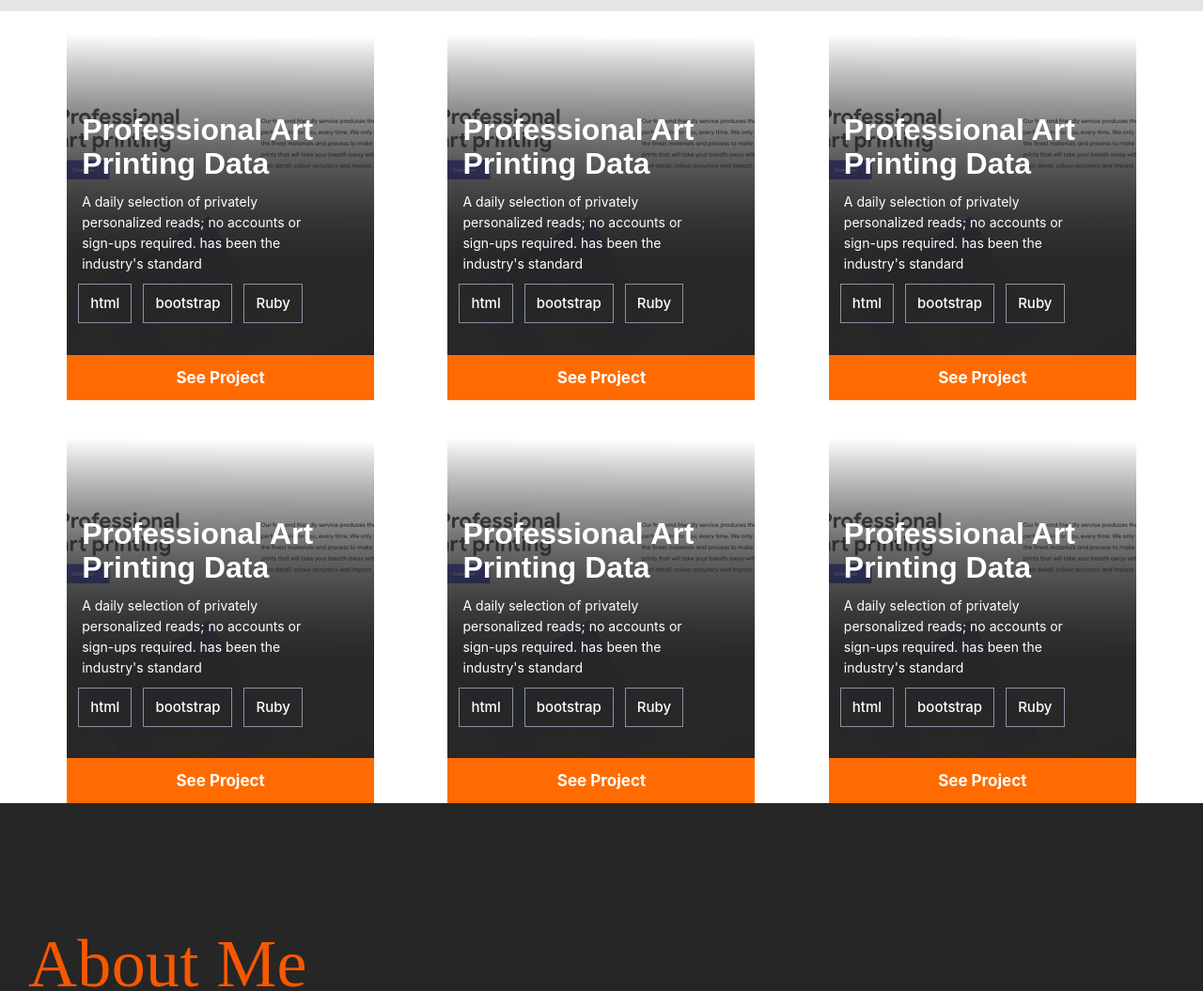
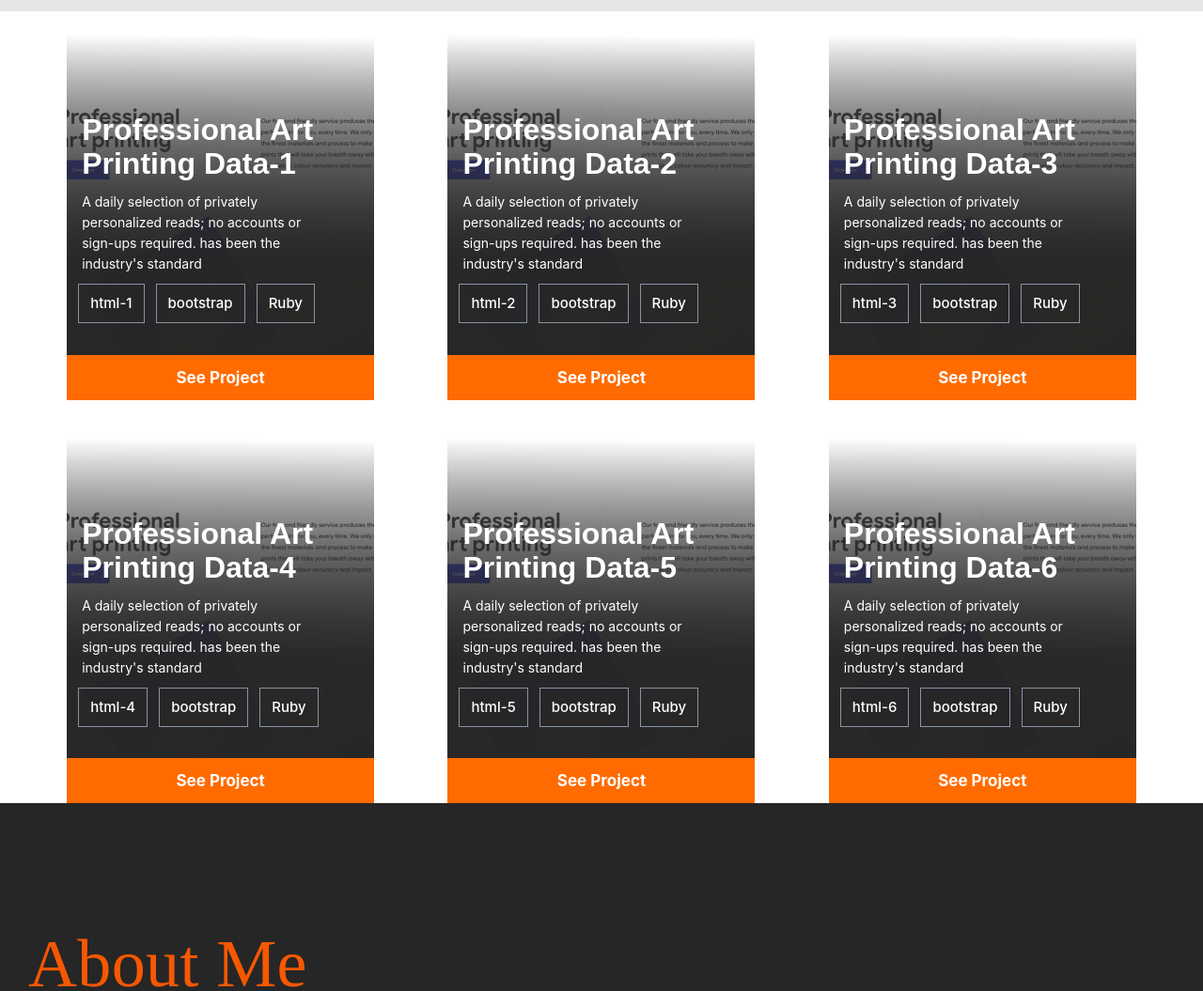
Before and after one commit to RHK-MICROVERSE/My-Portfolio, a website: page index.html in a window 1280 px wide. Shown: the part 1780-2835 px from the top of the page at 94% size. Drawn offline with Linux system fonts and the light colour scheme.

Commit message:
finish dynamic creations, data linking and check for lint errors

```diff
--- a/js/script.js
+++ b/js/script.js
@@ -1,219 +1,210 @@
 function controlMobileMenu() {
-  const open = document.getElementById("mobile-nav");
-  const close = document.getElementById("close-menu");
-  const portfolio = document.getElementById("mobile-portfolio");
-  const about = document.getElementById("mobile-about");
-  const contact = document.getElementById("mobile-contact");
+  const open = document.getElementById('mobile-nav');
+  const close = document.getElementById('close-menu');
+  const portfolio = document.getElementById('mobile-portfolio');
+  const about = document.getElementById('mobile-about');
+  const contact = document.getElementById('mobile-contact');
   function openMenu() {
-    const menu = document.querySelector("#mobile-menu");
-    menu.classList.remove("invisible");
-    menu.classList.add("visible");
+    const menu = document.querySelector('#mobile-menu');
+    menu.classList.remove('invisible');
+    menu.classList.add('visible');
   }
   function closeMenu() {
-    const menu = document.querySelector("#mobile-menu");
-    menu.classList.remove("visible");
-    menu.classList.add("invisible");
+    const menu = document.querySelector('#mobile-menu');
+    menu.classList.remove('visible');
+    menu.classList.add('invisible');
   }
-  open.addEventListener("click", () => {
+  open.addEventListener('click', () => {
     openMenu();
   });
-  close.addEventListener("click", () => {
+  close.addEventListener('click', () => {
     closeMenu();
   });
-  portfolio.addEventListener("click", () => {
+  portfolio.addEventListener('click', () => {
     closeMenu();
   });
-  about.addEventListener("click", () => {
+  about.addEventListener('click', () => {
     closeMenu();
   });
-  contact.addEventListener("click", () => {
+  contact.addEventListener('click', () => {
     closeMenu();
   });
   const details = [
     {
-      name: "Professional Art Printing Data",
+      name: 'Professional Art Printing Data-1',
       description:
-        "A daily selection of privately personalized reads; no accounts or sign-ups required. has been the industry's standard",
-      img: "./Assets/images/mobile-snapshot-image.svg",
+        'A daily selection of privately personalized reads; no accounts or sign-ups required. has been the industry\'s standard',
       technologies: [
         {
-          name: "html",
+          name: 'html-1',
         },
         {
-          name: "bootstrap",
+          name: 'bootstrap',
         },
         {
-          name: "Ruby",
+          name: 'Ruby',
         },
       ],
     },
     {
-      name: "Professional Art Printing Data",
+      name: 'Professional Art Printing Data-2',
       description:
-        "A daily selection of privately personalized reads; no accounts or sign-ups required. has been the industry's standard",
-      img: "./Assets/images/mobile-snapshot-image.svg",
+        'A daily selection of privately personalized reads; no accounts or sign-ups required. has been the industry\'s standard',
       technologies: [
         {
-          name: "html",
+          name: 'html-2',
         },
         {
-          name: "bootstrap",
+          name: 'bootstrap',
         },
         {
-          name: "Ruby",
+          name: 'Ruby',
         },
       ],
     },
     {
-      name: "Professional Art Printing Data",
+      name: 'Professional Art Printing Data-3',
       description:
-        "A daily selection of privately personalized reads; no accounts or sign-ups required. has been the industry's standard",
-      img: "./Assets/images/mobile-snapshot-image.svg",
+        'A daily selection of privately personalized reads; no accounts or sign-ups required. has been the industry\'s standard',
       technologies: [
         {
-          name: "html",
+          name: 'html-3',
         },
         {
-          name: "bootstrap",
+          name: 'bootstrap',
         },
         {
-          name: "Ruby",
+          name: 'Ruby',
         },
       ],
     },
     {
-      name: "Professional Art Printing Data",
+      name: 'Professional Art Printing Data-4',
       description:
-        "A daily selection of privately personalized reads; no accounts or sign-ups required. has been the industry's standard",
-      img: "./Assets/images/mobile-snapshot-image.svg",
+        'A daily selection of privately personalized reads; no accounts or sign-ups required. has been the industry\'s standard',
       technologies: [
         {
-          name: "html",
+          name: 'html-4',
         },
         {
-          name: "bootstrap",
+          name: 'bootstrap',
         },
         {
-          name: "Ruby",
+          name: 'Ruby',
         },
       ],
     },
     {
-      name: "Professional Art Printing Data",
+      name: 'Professional Art Printing Data-5',
       description:
-        "A daily selection of privately personalized reads; no accounts or sign-ups required. has been the industry's standard",
-      img: "./Assets/images/mobile-snapshot-image.svg",
+        'A daily selection of privately personalized reads; no accounts or sign-ups required. has been the industry\'s standard',
       technologies: [
         {
-          name: "html",
+          name: 'html-5',
         },
         {
-          name: "bootstrap",
+          name: 'bootstrap',
         },
         {
-          name: "Ruby",
+          name: 'Ruby',
         },
       ],
     },
     {
-      name: "Professional Art Printing Data",
+      name: 'Professional Art Printing Data-6',
       description:
-        "A daily selection of privately personalized reads; no accounts or sign-ups required. has been the industry's standard",
-      img: "./Assets/images/mobile-snapshot-image.svg",
+        'A daily selection of privately personalized reads; no accounts or sign-ups required. has been the industry\'s standard',
       technologies: [
         {
-          name: "html",
+          name: 'html-6',
         },
         {
-          name: "bootstrap",
+          name: 'bootstrap',
         },
         {
-          name: "Ruby",
+          name: 'Ruby',
         },
       ],
     },
   ];
-
   // create project details cards dynamically on page load
-
   details.forEach((detail) => {
-    const cardMaster = document.querySelector("#card-master");
-    const cardDetails = document.createElement("div");
-    cardDetails.classList.add("cards-details");
+    // create project sections (cards)
+    const cardMaster = document.querySelector('#card-master');
+    const cardDetails = document.createElement('div');
+    cardDetails.classList.add('cards-details');
     cardMaster.appendChild(cardDetails);
-    const cardContainer = document.createElement("div");
+    const cardContainer = document.createElement('div');
     cardDetails.appendChild(cardContainer);
-    cardContainer.classList.add("card-container");
-    const cardTitle = document.createElement("div");
-    cardTitle.classList.add("card-title");
+    cardContainer.classList.add('card-container');
+    const cardTitle = document.createElement('div');
+    cardTitle.classList.add('card-title');
     cardContainer.appendChild(cardTitle);
-    const cardTitleh1 = document.createElement("h1");
+    const cardTitleh1 = document.createElement('h1');
     cardTitle.appendChild(cardTitleh1);
     cardTitleh1.innerText = detail.name;
-
-    const cardSubText = document.createElement("div");
-    cardSubText.classList.add("card-sup-txt");
+    // for the subcard
+    const cardSubText = document.createElement('div');
+    cardSubText.classList.add('card-sup-txt');
     cardContainer.appendChild(cardSubText);
-    const cardDescription = document.createElement("p");
-    cardDescription.classList.add("card-description");
+    const cardDescription = document.createElement('p');
+    cardDescription.classList.add('card-description');
     cardSubText.appendChild(cardDescription);
     cardDescription.textContent = detail.description;
-
-    const technologies = document.createElement("div");
-    technologies.classList.add("technologies");
-    const technologiesUl = document.createElement("ul");
+    // create the technologies section
+    const technologies = document.createElement('div');
+    technologies.classList.add('technologies');
+    const technologiesUl = document.createElement('ul');
     // create technologies lists in the card
     detail.technologies.forEach((technology) => {
-      const techLi = document.createElement("li");
+      const techLi = document.createElement('li');
       technologiesUl.appendChild(techLi);
-      techLi.classList.add("card-box");
+      techLi.classList.add('card-box');
       techLi.textContent = technology.name;
     });
-    technologiesUl.classList.add("mrw-wrapper");
+    technologiesUl.classList.add('mrw-wrapper');
     cardContainer.appendChild(technologiesUl);
-
-    const cardProjectButton = document.createElement("div");
-    cardProjectButton.classList.add("card-project-btn");
+    // create the see project button
+    const cardProjectButton = document.createElement('div');
+    cardProjectButton.classList.add('card-project-btn');
     cardContainer.appendChild(cardProjectButton);
-
-    const detailButton = document.createElement("button");
-    detailButton.classList.add("card-button-see-project");
+    const detailButton = document.createElement('button');
+    detailButton.classList.add('card-button-see-project');
     cardProjectButton.appendChild(detailButton);
-    detailButton.textContent = "See Project";
-
+    detailButton.textContent = 'See Project';
     // handle remove technologies lists from popup
     function removeTechnologiesList() {
-      const technologiesList = document.querySelector("#technologiesList");
-      const removeElement = document.querySelector("#technologiesList li");
+      const technologiesList = document.querySelector('#technologiesList');
+      const removeElement = document.querySelector('#technologiesList li');
       if (removeElement !== null) technologiesList.removeChild(removeElement);
     }
     removeTechnologiesList();
     // click event for 'See Project'
-    const detailsPopup = document.querySelector("#popup");
-    cardProjectButton.addEventListener("click", () => {
-      detailsPopup.classList.remove("hide");
-      detailsPopup.classList.add("show");
+    const detailsPopup = document.querySelector('#popup');
+    cardProjectButton.addEventListener('click', () => {
+      detailsPopup.classList.remove('hide');
+      detailsPopup.classList.add('show');
       // update content of popup based on clicked project card
-      const popupTitle = document.querySelector("#popupTitle");
+      const popupTitle = document.querySelector('#popupTitle');
       popupTitle.textContent = detail.name;
       // update technologies lists based on the content on the selected card
-      const technologiesList = document.querySelector("#technologiesList");
+      const technologiesList = document.querySelector('#technologiesList');
       detail.technologies.forEach((technology) => {
-        const techLi = document.createElement("li");
+        const techLi = document.createElement('li');
         technologiesList.appendChild(techLi);
-        techLi.classList.add("popup-box");
+        techLi.classList.add('popup-box');
         techLi.textContent = technology.name;
       });
       // update the popup description text based on the projects card text
-      const popupText = document.querySelector("#popup-text p")
-      popupText.textContent = ""
+      const popupText = document.querySelector('#popup-text p')
+      popupText.textContent = ''
       popupText.textContent = detail.description
     });
     // handle closing details popup
-    const closePopups = document.querySelector("#close-cross");
-    closePopups.addEventListener("click", () => {
-      detailsPopup.classList.remove("show");
-      detailsPopup.classList.add("hide");
+    const closePopups = document.querySelector('#close-cross');
+    closePopups.addEventListener('click', () => {
+      detailsPopup.classList.remove('show');
+      detailsPopup.classList.add('hide');
       // remove technologies list items up on closing the popup
       removeTechnologiesList();
     });
--- a/styles/desktop.css
+++ b/styles/desktop.css
@@ -170,6 +170,7 @@
   }
 
   /* Card  Starts Here */
+
   .card-master {
     display: grid;
     grid-template-columns: repeat(auto-fit, minmax(300px, 1fr));
@@ -271,9 +272,6 @@
     z-index: 100;
     top: 0;
     left: 0;
-    /* display: flex;
-    justify-content: center;
-    align-items: center; */
     opacity: 0.9;
     object-fit: cover;
   }
@@ -289,8 +287,7 @@
     word-break: normal;
     overflow: auto;
     word-wrap: break-word;
-    /* height: 70%;
-    width: 90%; */
+    height: 80%;
   }
 
   .popup-top {
```
Also changed, not shown: styles/mobile.css (+3 -4 lines).
